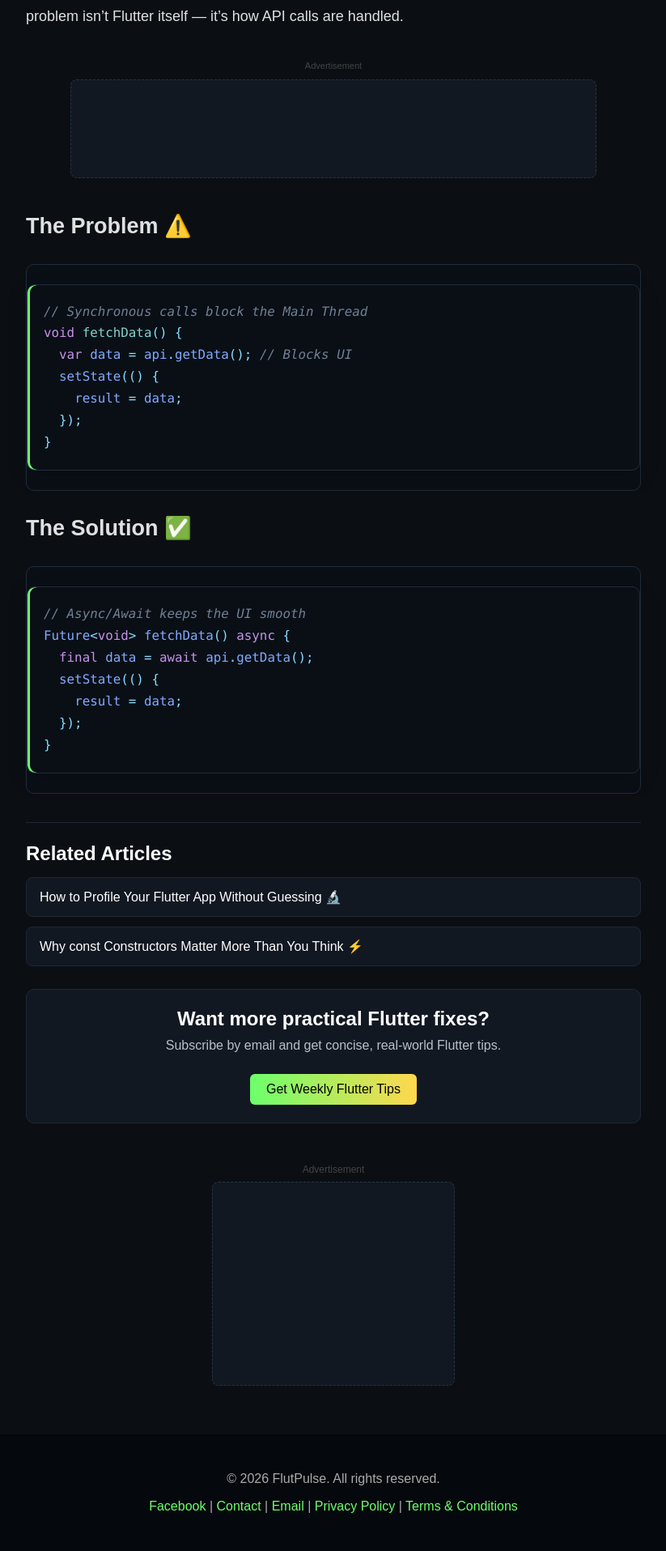
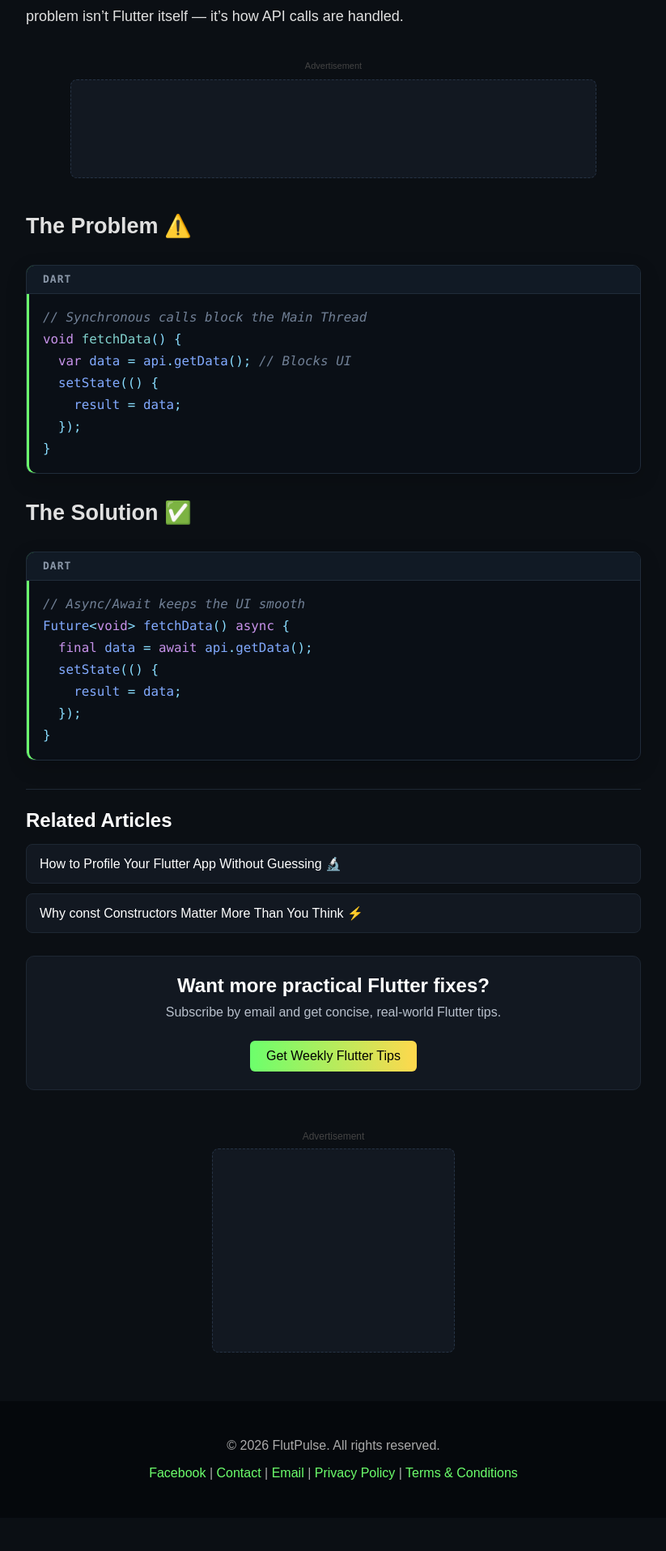
Before and after one commit to ahmloutfy/flutpulse, a Jekyll site: the page built from _posts/2026-04-10-why-api-freeze.md, in a window 1280 px wide. Shown: the part 991-2906 px from the top of the page at 81% size, without its empty margins (228-1051 px from the left). Built offline with Jekyll 4.4.1, drawn with Linux system fonts in a browser that asks for light colours; after the commit the page ends 2865 px from its top, so only the background shows below that.

Commit message:
Update the site layout template and regenerate affected pages
Replit-Commit-Author: Agent

```diff
--- a/_layouts/default.html
+++ b/_layouts/default.html
@@ -220,18 +220,40 @@
     }
 
     /* Central Rouge syntax theme for every current and future code block */
-    .article-main-content pre,
-    .article-main-content .highlight {
+    .article-main-content div.highlighter-rouge {
       background: #0a0f16;
       border: 1px solid #202c3a;
       border-radius: 10px;
+      margin: 24px 0;
+      overflow: hidden;
+      box-shadow: inset 3px 0 0 #6cff6c, 0 8px 24px rgba(0, 0, 0, 0.18);
+    }
+
+    .article-main-content div.highlighter-rouge::before {
+      content: attr(data-language);
+      display: block;
+      padding: 8px 20px;
+      color: #8b98a9;
+      background: #111a25;
+      border-bottom: 1px solid #202c3a;
+      font-family: 'SFMono-Regular', Consolas, 'Liberation Mono', monospace;
+      font-size: 0.72em;
+      font-weight: 700;
+      letter-spacing: 0.08em;
+      line-height: 1.4;
+      text-transform: uppercase;
+    }
+
+    .article-main-content div.highlighter-rouge > .highlight {
+      background: transparent;
+      border: 0;
+      border-radius: 0;
     }
 
     .article-main-content pre {
-      margin: 24px 0;
-      padding: 20px;
+      margin: 0;
+      padding: 16px 20px;
       overflow-x: auto;
-      box-shadow: inset 3px 0 0 #6cff6c, 0 8px 24px rgba(0, 0, 0, 0.18);
     }
 
     .article-main-content pre code,
```
Also changed, not shown: other parts of _layouts/default.html (+15 -0 lines), 17 other files.
